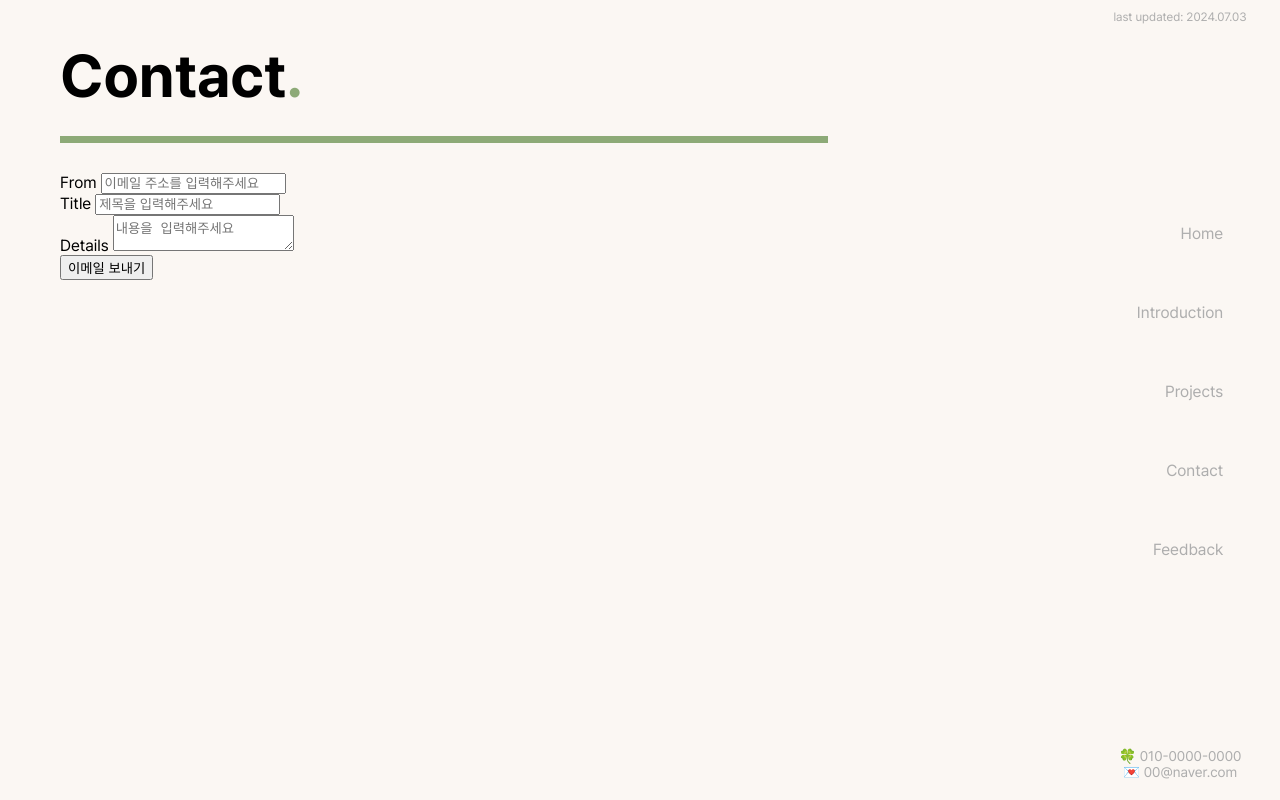
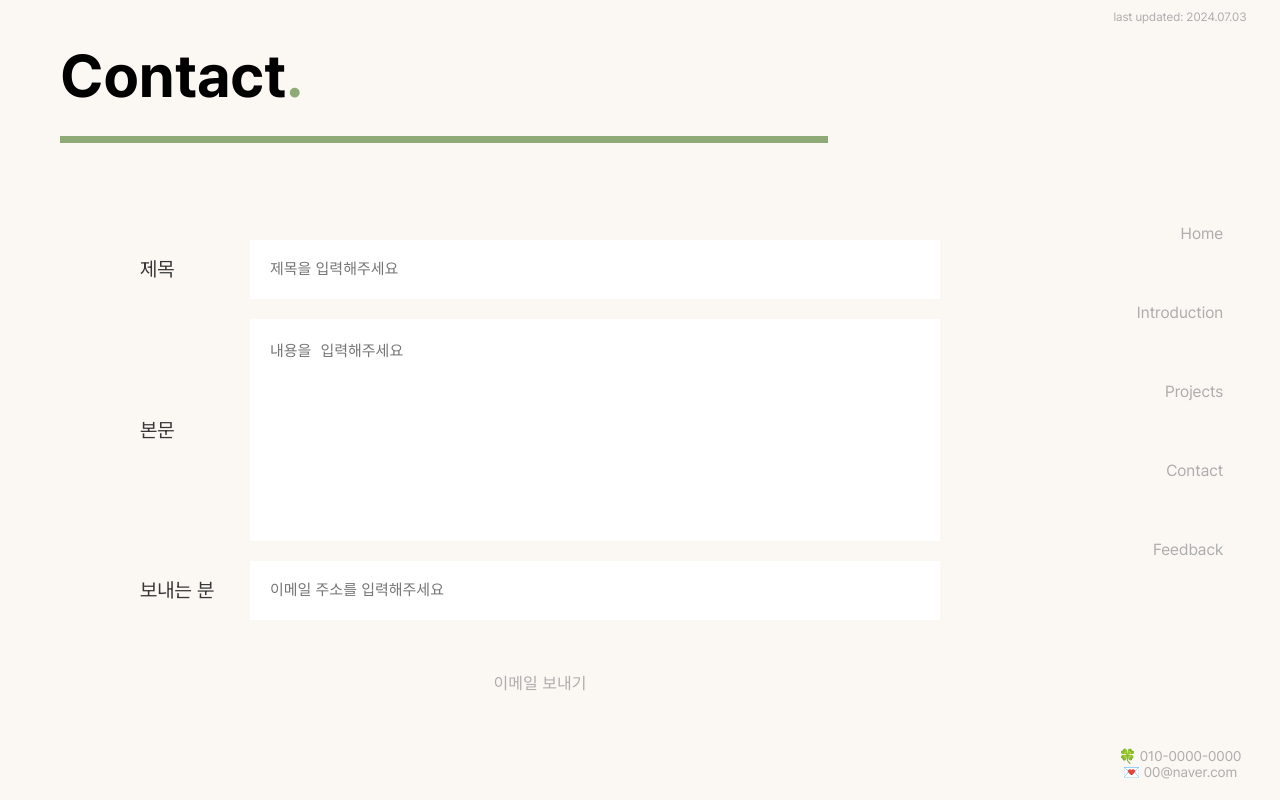
Before and after one commit to vedze/ez-portfolio, a Next.js app: page /contact in a window 1280 px wide. Built offline with nearby package versions, Linux system fonts and the light colour scheme.

Commit message:
Design: Contact content 디자인

```diff
--- /dev/null
+++ b/src/app/contact/contact-content.tsx
@@ -0,0 +1,66 @@
+"use client";
+
+import styles from "@/styles/contents/contactcontent.module.css";
+import { useState } from "react";
+
+export default function ContactContent() {
+  const [contactData, setContactData] = useState({
+    from: "",
+    subject: "",
+    text: "",
+  });
+
+  const handleChange = (
+    e: React.ChangeEvent<HTMLInputElement | HTMLTextAreaElement>
+  ) => {
+    // console.log(e.target.name);
+    // console.log(e.target.value);
+    const name = e.target.name;
+    const value = e.target.value;
+
+    setContactData({ ...contactData, [name]: value });
+    // console.log(contactData);
+  };
+
+  const handleSubmit = (input: React.FormEvent<HTMLFormElement>) => {
+    console.log(contactData);
+  };
+
+  return (
+    <form onSubmit={handleSubmit} className={styles.contactContent}>
+      <div className={styles.contentGroup}>
+        <label htmlFor="subject">제목</label>
+        <input
+          name="subject"
+          type="text"
+          placeholder="제목을 입력해주세요"
+          onChange={handleChange}
+        />
+      </div>
+
+      <div className={styles.contentGroup}>
+        <label htmlFor="text">본문</label>
+        <textarea
+          name="text"
+          placeholder="내용을 입력해주세요"
+          onChange={handleChange}
+          className={styles.autosizeTextarea}
+        />
+      </div>
+
+      <div className={styles.contentGroup}>
+        <label htmlFor="from">보내는 분</label>
+        <input
+          name="from"
+          type="text"
+          placeholder="이메일 주소를 입력해주세요"
+          onChange={handleChange}
+        />
+      </div>
+
+      <button type="submit" className={styles.submit}>
+        이메일 보내기
+      </button>
+    </form>
+  );
+}
--- a/src/app/contact/contact-form.tsx
+++ /dev/null
@@ -1,62 +0,0 @@
-"use client";
-
-import { useState } from "react";
-
-export default function ContactForm() {
-  const [contactData, setContactData] = useState({
-    from: "",
-    subject: "",
-    text: "",
-  });
-
-  const onChange = (
-    e: React.ChangeEvent<HTMLInputElement | HTMLTextAreaElement>
-  ) => {
-    // console.log(e.target.name);
-    // console.log(e.target.value);
-    const name = e.target.name;
-    const value = e.target.value;
-
-    setContactData({ ...contactData, [name]: value });
-    // console.log(contactData);
-  };
-
-  const onSubmit = (input: React.FormEvent<HTMLFormElement>) => {
-    console.log(contactData);
-  };
-
-  return (
-    <form onSubmit={onSubmit}>
-      <div>
-        <label htmlFor="from">From </label>
-        <input
-          name="from"
-          type="text"
-          placeholder="이메일 주소를 입력해주세요"
-          onChange={onChange}
-        />
-      </div>
-
-      <div>
-        <label htmlFor="subject">Title </label>
-        <input
-          name="subject"
-          type="text"
-          placeholder="제목을 입력해주세요"
-          onChange={onChange}
-        />
-      </div>
-
-      <div>
-        <label htmlFor="text">Details </label>
-        <textarea
-          name="text"
-          placeholder="내용을 입력해주세요"
-          onChange={onChange}
-        />
-      </div>
-
-      <button type="submit">이메일 보내기</button>
-    </form>
-  );
-}
--- a/src/app/contact/page.tsx
+++ b/src/app/contact/page.tsx
@@ -1,5 +1,5 @@
 import CommonFrame from "@/components/CommonFrame";
-import ContactContent from "./contact-form";
+import ContactContent from "./contact-content";
 
 export default function Contact() {
   return <CommonFrame sectionName="Contact" content={<ContactContent />} />;
--- /dev/null
+++ b/src/styles/contents/contactcontent.module.css
@@ -0,0 +1,64 @@
+.contactContent {
+  width: 100%;
+  max-width: 800px;
+  margin: auto;
+  padding: 20px;
+  text-align: center;
+}
+
+.contentGroup {
+  display: flex;
+  align-items: center;
+  margin-bottom: 20px;
+  text-align: left;
+}
+
+.contentGroup label {
+  /* display: inline-block; */
+  width: 80px;
+  margin-right: 30px;
+  font-size: 20px;
+  font-weight: 400;
+  color: #373737;
+}
+
+.contentGroup input,
+.contentGroup textarea {
+  flex: 1;
+  padding: 20px;
+  border: none;
+  font-size: 15px;
+  border-bottom: 2px solid transparent;
+
+  &:focus {
+    outline: none;
+    border-bottom-color: #8daa77;
+  }
+}
+
+.contentGroup textarea {
+  height: 180px;
+  resize: none;
+}
+
+.submit {
+  display: inline-block;
+  padding: 10px 20px;
+  margin-top: 20px;
+  border: none;
+  border-radius: 5px;
+
+  font-size: 16px;
+  font-weight: 500;
+  color: #aeaeae;
+  background-color: #fbf7f3;
+
+  cursor: pointer;
+  transition: background-color 0.25s ease, color 0.25s ease;
+
+  &:hover {
+    color: black;
+    background-color: #8daa77;
+    border: none;
+  }
+}
```
